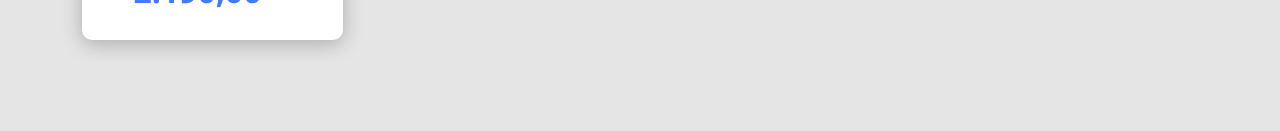
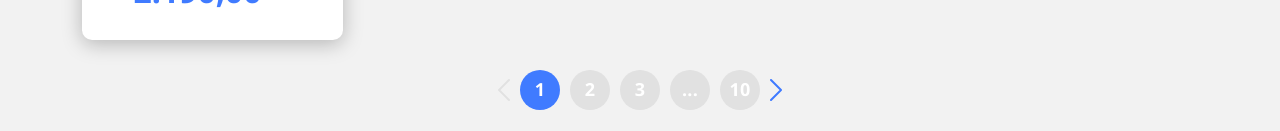
Before and after one commit to Geraldo-git/React-Spring-App, a React (Create React App) app in the folder frontweb/: page /products in a window 1280 px wide. Shown: the part 732-863 px from the top of the page. Before the commit the page ends 826 px from the top, so only its background shows below. Built offline with nearby package versions, Linux system fonts and the light colour scheme.

Commit message:
Estilizacao do pagination

```diff
--- a/frontweb/src/assets/styles/custom.scss
+++ b/frontweb/src/assets/styles/custom.scss
@@ -2,7 +2,7 @@ $theme-colors: (
   'primary': #407bff,
 );
 
-$body-bg: #e5e5e5;
+$body-bg: #F2F2F2;
 $body-color: #263238;
 
 @import '~bootstrap/scss/bootstrap.scss';
--- /dev/null
+++ b/frontweb/src/components/Pagination/index.tsx
@@ -0,0 +1,19 @@
+import{ReactComponent as ArrowIcon} from "assets/images/arrow.svg";
+import './styles.css';
+
+const Pagination = () =>{
+
+    return(
+        <div className="pagination-container">
+            <ArrowIcon className="arrow-inactive arrow-previous"/>
+            <div className="pagination-item active">1</div>
+            <div className="pagination-item">2</div>
+            <div className="pagination-item">3</div>
+            <div className="pagination-item">...</div>
+            <div className="pagination-item">10</div>
+            <ArrowIcon className="arrow-active arrow-next"/>
+        </div>
+    );
+
+}
+export default Pagination;
--- /dev/null
+++ b/frontweb/src/components/Pagination/styles.css
@@ -0,0 +1,41 @@
+
+.pagination-container{
+    display: flex;
+    justify-content: center;
+    align-items: center;
+}
+
+.pagination-item {
+    width: 40px;
+    height: 40px;
+    border-radius: 50%;
+    background-color: #e1e1e1;
+    font-size: 18px;
+    font-weight: bold;
+    letter-spacing: 0.015em;
+    color: #fff;
+    display: flex;
+    justify-content: center;
+    align-items: center;
+    margin-left: 10px;
+
+}
+
+.pagination-item.active{
+    background-color:#407bff ;
+
+}
+    .arrow-previous{
+        transform: rotate(180deg);
+    }
+
+.arrow-next{
+    margin-left: 10px;
+}
+.arrow-inactive{
+    color: #e1e1e1;
+
+}
+.arrow-active{
+    color: #407bff;
+}
--- a/frontweb/src/pages/Catalog/index.tsx
+++ b/frontweb/src/pages/Catalog/index.tsx
@@ -1,3 +1,4 @@
+import Pagination from 'components/Pagination';
 import ProductCard from 'components/ProductCard';
 import { Link } from 'react-router-dom';
 import { Product } from 'types/product';
@@ -56,6 +57,9 @@ const Catalog = () => {
           </Link>
         </div>
       </div>
+      <div className="row">
+      <Pagination />
+      </div>
     </div>
   );
 };
```
